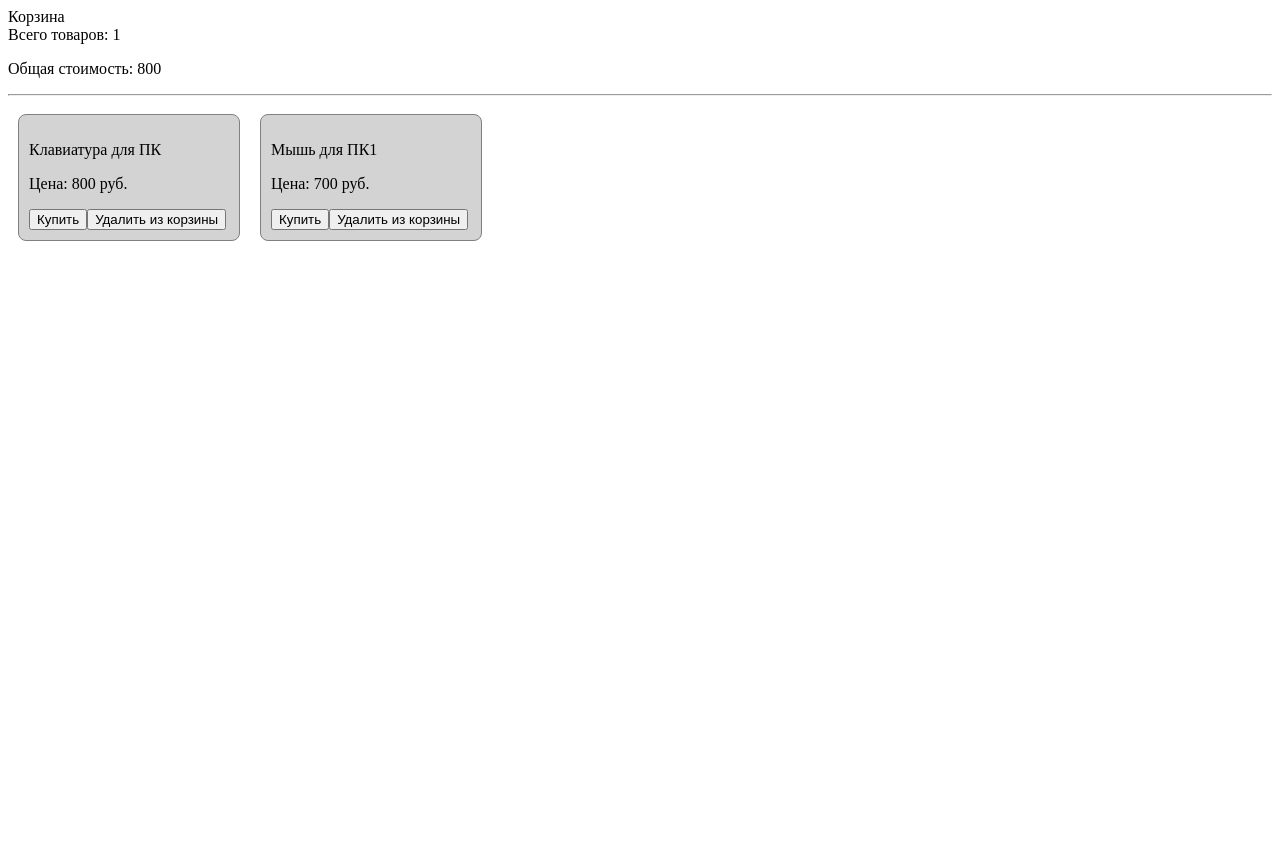
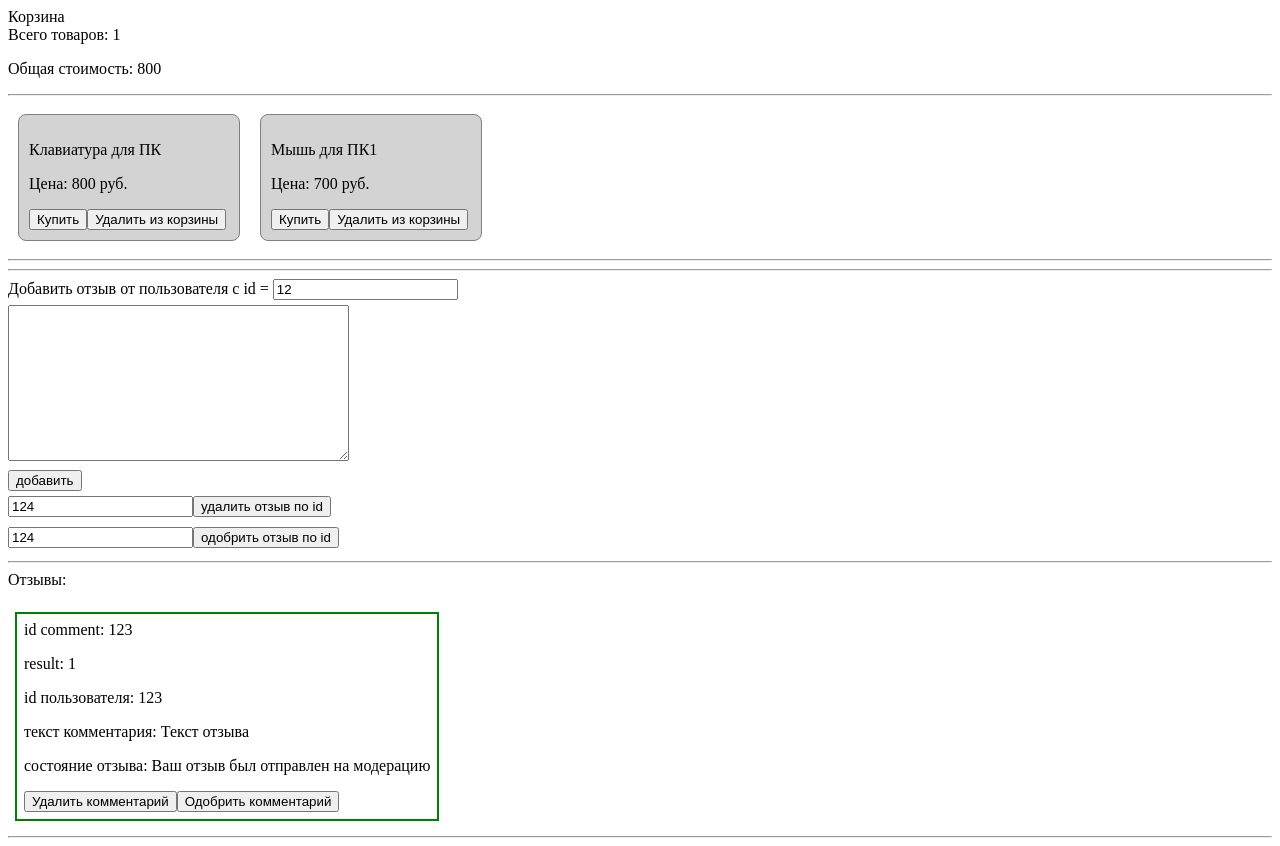
Before and after one commit to ValentinKar/geekbrains_level2_JS_5_basket, a plain HTML site: page index.html in a window 1280 px wide. Before the commit the page ends 800 px from the top, so only its background shows below. Drawn offline with nearby package versions, Linux system fonts and the light colour scheme.

Commit message:
Добавлен метод сбора отзывов от юзеров.

```diff
--- /dev/null
+++ b/Comment.js
@@ -0,0 +1,190 @@
+function Comment(idReviews) {
+    this.id = idReviews;  // Первая часть идентификатора тегов
+    this.idDivForReviews = 'reviews'; // Идентификатор дива в который вставляются комментарии
+    this.commentsArray = []; //Массив для хранения комментариев
+    this.getReviews(); //Получаем уже добавленные на сайт комментарии
+}
+
+/**
+ * Метод добавляет контейнер для ... на страницу.
+ *
+ * @param $root Кол......
+ * @return Значение типа String (не нужен, так как его нет в методе)
+ */
+Comment.prototype.render = function ($root) {
+
+  let $commentDiv = $('<div />', {
+      id: this.id,
+      text: 'Добавить отзыв от пользователя с id = '
+  });
+
+  let $idUserInput = $('<input />', {
+    id: this.id + '_user',
+    value: '12'
+  });
+
+  let $newReviewTextarea = $('<div />');
+  $('<textarea />', {
+    id: this.id + '_review',
+    cols: 40,
+    rows: 10
+  }).appendTo($newReviewTextarea);
+
+
+  let $reviewButtonAdd = $('<button />', {
+      class: 'add-comment',
+      text: 'добавить',
+      'data-id': this.id + '_add'
+  });
+
+      let $deleteCommentButton = $('<div />');
+      $('<input />', {
+        id: this.id + '_delete',
+        value: '124'
+      }).appendTo($deleteCommentButton);
+      $('<button />', {
+          class: 'del-comment',
+          text: 'удалить отзыв по id'
+      }).appendTo($deleteCommentButton);
+
+  let $approveCommentButton = $('<div />');
+  $('<input />', {
+    id: this.id + '_approve',
+    value: '124'
+  }).appendTo($approveCommentButton);
+  $('<button />', {
+      class: 'appr-comment',
+      text: 'одобрить отзыв по id'
+  }).appendTo($approveCommentButton);
+
+      let $reviewsDiv = $('<div />', {
+          id: this.idDivForReviews
+      });
+
+  $idUserInput.appendTo($commentDiv);
+  $newReviewTextarea.appendTo($commentDiv);
+  $reviewButtonAdd.appendTo($commentDiv);
+  $deleteCommentButton.appendTo($commentDiv);
+  $approveCommentButton.appendTo($commentDiv);
+  $commentDiv.appendTo($root);
+  $root.append('<hr />');
+  $root.append('Отзывы: </p>');
+  $reviewsDiv.appendTo($root);
+};
+
+Comment.prototype.getReviews = function () {
+    $.ajax({
+        type: 'GET',
+        url: './reviews.json',
+        dataType: 'json',
+        context: this,
+        success: function (data) {
+          if (data.result === 1) {
+            this.reviewsArray(data.comments);
+            this.showReviews();
+          }
+        }
+    });
+};
+
+Comment.prototype.reviewsArray = function (reviews) {
+    for (let itemKey in reviews)
+    {
+        this.commentsArray.push(reviews[itemKey]);
+    }
+}
+
+Comment.prototype.showReviews = function () {
+    let appendId = `#${this.idDivForReviews}`;
+    let $dataDiv = $('<div />', {
+    });
+
+    this.commentsArray.forEach(function(comment, index) {
+      let $comentDiv = $('<div />', {
+          class: 'review-div'
+      });
+
+        let $goodBtnDelete = $('<button />', {
+            class: 'comment-delete',
+            text: 'Удалить комментарий'
+        });
+          let $reviewApprove = $('<button />', {
+              class: 'comment-approve',
+              text: 'Одобрить комментарий'
+          });
+
+      $comentDiv.append('id comment: ' + comment.id_comment + '</p>');
+      $comentDiv.append('result: ' + comment.result + '</p>');
+      $comentDiv.append('id пользователя: ' + comment.id_user + '</p>');
+      $comentDiv.append('текст комментария: ' + comment.text + '</p>');
+      $comentDiv.append('состояние отзыва: ' + comment.error_message + '</p>');
+      $comentDiv.append($goodBtnDelete);
+      $comentDiv.append($reviewApprove);
+      $dataDiv.append($comentDiv);
+
+    });
+    $dataDiv.appendTo(appendId);
+
+      $('.comment-delete').on('click', function () {
+          alert('Как определить обработчик событий для '
+            + 'этой кнопки(удаление) в файле index.html?');
+          // this.remove(124);
+      });
+    $('.comment-approve').on('click', function () {
+        alert('Как определить обработчик событий для '
+          + 'этой кнопки(одобрение) в файле index.html?');
+    });
+};
+
+Comment.prototype.findIndComment = function () {
+  let number = this.commentsArray[this.commentsArray.length - 1].id_comment;
+  return ++number;
+};
+
+Comment.prototype.add = function (idUser, text) {
+      let review = {
+        "id_comment": this.findIndComment(),
+        "result": 1,
+        "id_user": idUser,
+        "text": text,
+        "error_message": "Ваш отзыв был отправлен на модерацию"
+      };
+    this.commentsArray.push(review);
+    this.refresh();
+};
+
+Comment.prototype.refresh = function () {
+    let $revDataDiv = $(`#${this.idDivForReviews}`);
+    $revDataDiv.empty();
+    this.showReviews();
+};
+
+Comment.prototype.remove = function (id) {
+  let commentIdForDelete = this.find(id);
+
+    if(commentIdForDelete) {
+      this.commentsArray.splice(commentIdForDelete, 1);
+    }
+  this.refresh();
+};
+
+Comment.prototype.find = function (id) {
+  let number = false;
+
+    this.commentsArray.forEach(function(review, index) {
+      if(review.id_comment === id) {
+        number = index;
+      }
+    });
+  return number;
+};
+
+Comment.prototype.approve = function (id) {
+  let commentIdForApprove = this.find(id);
+
+    if(commentIdForApprove) {
+      this.commentsArray[commentIdForApprove].result = 2;
+      this.commentsArray[commentIdForApprove].error_message = 'Ваш отзыв одобрен';
+    }
+  this.refresh();
+};
--- a/index.html
+++ b/index.html
@@ -11,6 +11,7 @@
     <!-- <script src="jquery-3.3.1.js"></script> -->
     <script src="Good.js"></script>
     <script src="Basket.js"></script>
+    <script src="Comment.js"></script>
     <script>
         $(document).ready(function () {
             //Создаем товары
@@ -40,6 +41,36 @@
                 var price = parseInt($(this).parent().find('span.product-price').text());
                 basket.remove(idProduct, price);
             });
+
+            //Отзывы
+            let idReview = 'comments';
+            var comment = new Comment(idReview);
+            comment.render($('#users-comments'));
+            //Добавление отзыва
+            $('.add-comment').on('click', function () {
+                let idUser = parseInt($(`#${idReview}_user`).val());
+                let text = $(`#${idReview}_review`).val();
+                comment.add(idUser, text);
+            });
+            //Удаление отзыва
+            $('.del-comment').on('click', function () {
+                let idComment = parseInt($(`#${idReview}_delete`).val());
+                comment.remove(idComment);
+            });
+            //Одобрение отзыва
+            $('.appr-comment').on('click', function () {
+                let idComment = parseInt($(`#${idReview}_approve`).val());
+                comment.approve(idComment);
+            });
+
+                //Удаление отзыва
+                $('.comment-delete').on('click', function () {
+                    alert('не хочет запускаться!');
+                });
+                //Одобрение отзыва
+                $('.comment-approve').on('click', function () {
+                    alert('не хочет запускаться!');
+                });
         });
     </script>
     <style>
@@ -52,11 +83,25 @@
             border-radius: 8px;
             min-width: 200px;
         }
+        .review-div {
+            display: inline-block;
+            padding: 7px;
+            margin: 7px;
+            border: 2px solid green;
+            min-width: 300px;
+        }
+        #comments div {
+            padding: 5px 0;
+        }
     </style>
 </head>
 <body>
 <div id="basket_wrapper"></div>
 <hr>
 <div id="goods"></div>
+
+<hr><hr>
+<div id="users-comments"></div>
+<hr>
 </body>
 </html>
--- /dev/null
+++ b/reviews.json
@@ -0,0 +1,13 @@
+{
+  "result": 1,
+  "comments": [
+    {
+      "id_comment": 123,
+      "result": 1,
+      "id_user": 123,
+      "text": "Текст отзыва",
+      "error_message": "Ваш отзыв был отправлен на модерацию"
+    }
+  ],
+  "error_message": "Сообщение об ошибке"
+}
```
